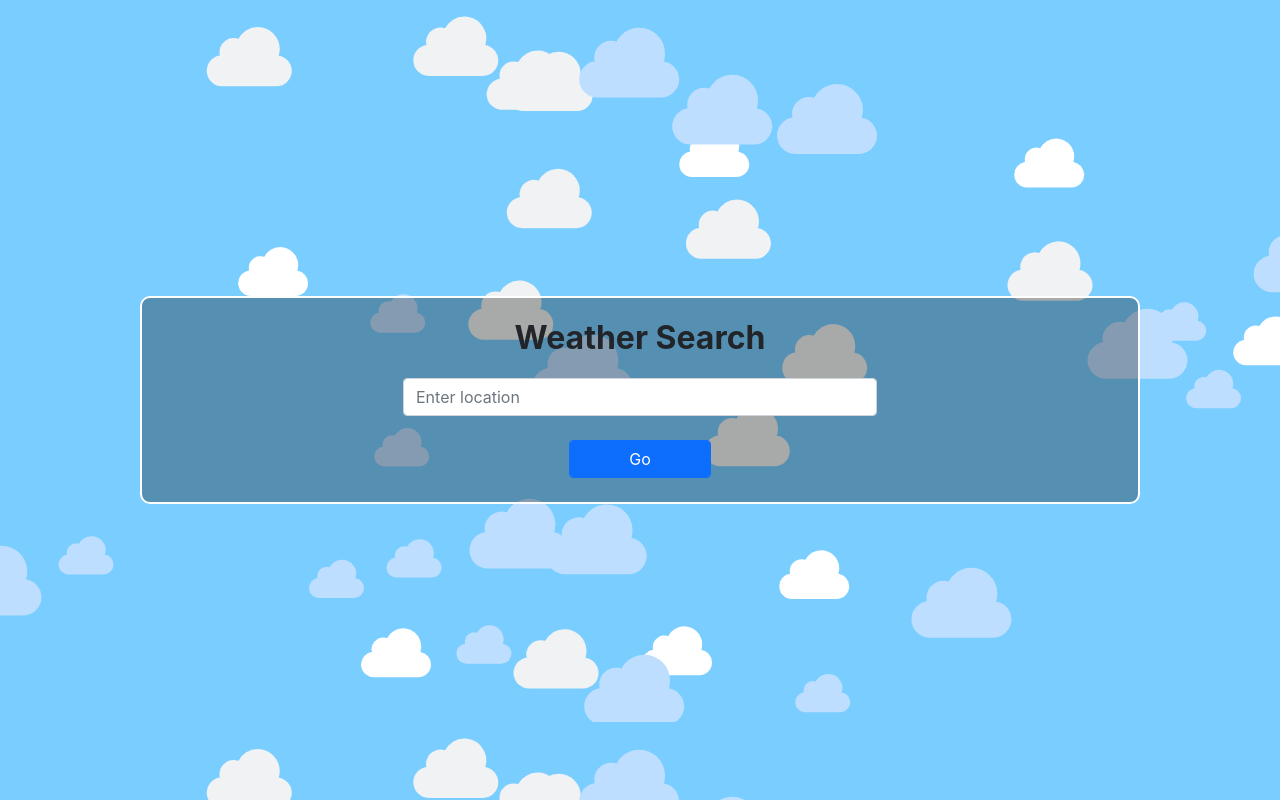
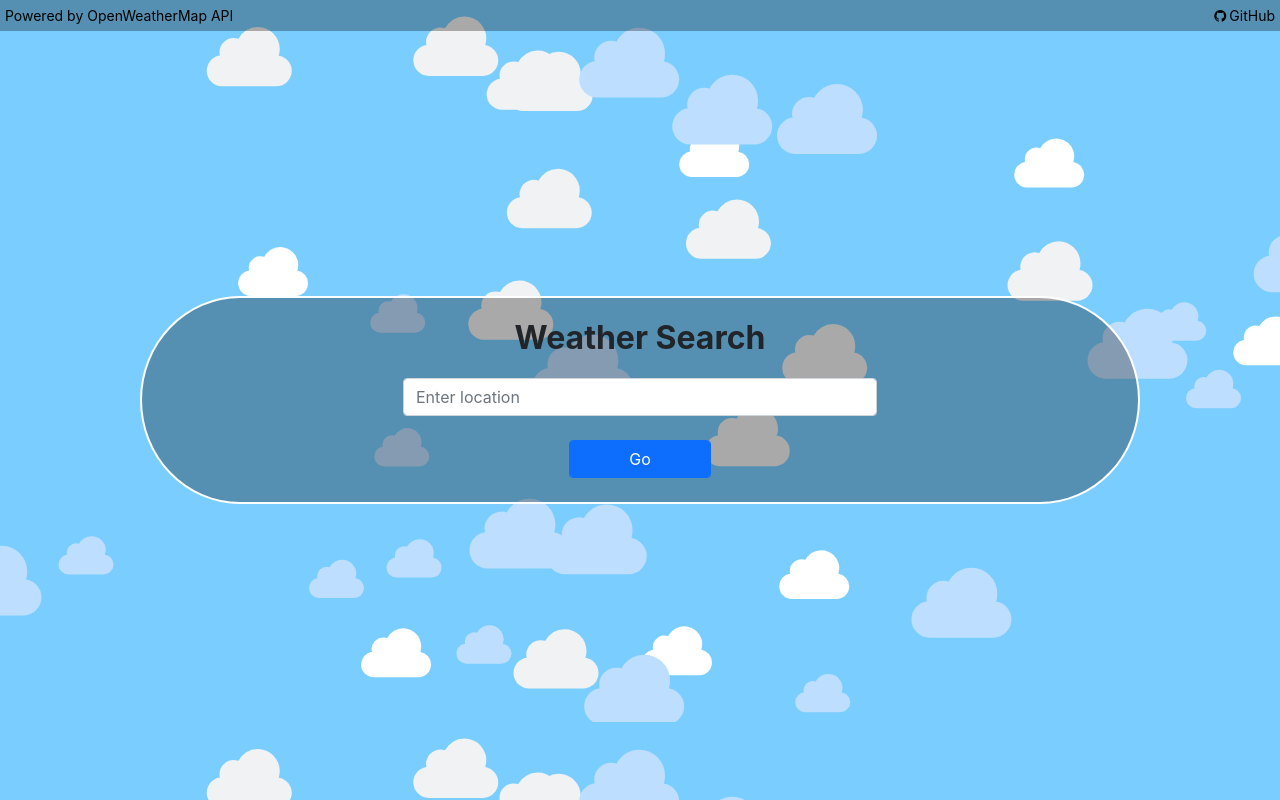
Before and after one commit to dvtuazon/weatherapp, a React (Create React App) app: page / in a window 1280 px wide. Built offline with nearby package versions, Linux system fonts and the light colour scheme.

Commit message:
error handling and loading

```diff
--- a/package.json
+++ b/package.json
@@ -7,7 +7,11 @@
     "@testing-library/react": "^12.1.2",
     "@testing-library/user-event": "^13.5.0",
     "bootstrap": "^5.1.3",
+    "font-awesome": "^4.7.0",
+    "moment": "^2.29.1",
+    "moment-timezone": "^0.5.34",
     "react": "^17.0.2",
+    "react-bootstrap": "^2.1.1",
     "react-dom": "^17.0.2",
     "react-redux": "^7.2.6",
     "react-router": "^6.2.1",
--- a/src/components/ErrorComponent.js
+++ b/src/components/ErrorComponent.js
@@ -1,15 +1,13 @@
 import React from 'react';
-import { useNavigate } from 'react-router-dom';
-import Search from './SearchComponent';
-import { Container, Row } from 'reactstrap';
+import { Link } from 'react-router-dom';
 
 function Error() {
     return(
-        <Container>
-            <Row>
-                <h1>Page Not Found</h1>
-            </Row>
-        </Container>
+        <div className='m-5'>
+            <h1>Page Not Found</h1>
+            <h2>The URL you requested does not exist.</h2>
+            <Link to='/' className='btn btn-danger mt-3'>↩ Back</Link>
+        </div>
     )
 }
 
--- /dev/null
+++ b/src/components/HeaderComponent.js
@@ -0,0 +1,13 @@
+import React from 'react';
+import { Navbar, NavLink } from 'react-bootstrap';
+
+function Header() {
+    return (
+        <Navbar className='navbar'>
+            <NavLink href='https://openweathermap.org/api' target='_blank' className='link'>Powered by OpenWeatherMap API</NavLink>
+            <NavLink href='https://github.com/dvtuazon/weatherapp' target='_blank' className='link ms-auto'><i className='fa fa-github fa-fw'></i>GitHub</NavLink>
+        </Navbar>
+    )
+}
+
+export default Header;
--- a/src/components/LoadingComponent.js
+++ /dev/null
@@ -1,12 +0,0 @@
-import React from 'react';
-
-const Loading = () => {
-    return (
-        <div className="col">
-            <i className="fa fa-spinner fa-pulse fa-3x fa-fw text-primary" />
-            <p>Loading...</p>
-        </div>
-    );
-};
-
-export default Loading;
--- a/src/components/MainComponent.js
+++ b/src/components/MainComponent.js
@@ -1,4 +1,5 @@
 import React, { useState } from 'react';
+import Header from './HeaderComponent';
 import Search from './SearchComponent';
 import Weather from './WeatherComponent';
 import Error from './ErrorComponent';
@@ -6,13 +7,17 @@ import { Routes, Route } from 'react-router-dom';
 
 
 function Main() {
+    const [search, setSearch] = useState('');
     const [location, setLocation] = useState('');
     return (
-        <Routes>
-            <Route path='/' element={<Search setLocation={setLocation} />} />
-            <Route path='/weather' element={<Weather location={location} />} />
-            <Route path='*' element={<Error />} />
-        </Routes>
+        <>
+            <Header />
+            <Routes>
+                <Route path='/' element={<Search search={search} setSearch={setSearch} setLocation={setLocation} />} />
+                <Route path='/weather' element={<Weather search={search} location={location} />} />
+                <Route path='*' element={<Error />} />
+            </Routes>
+        </>
     )
 }
 
--- a/src/components/SearchComponent.js
+++ b/src/components/SearchComponent.js
@@ -1,10 +1,8 @@
-import React, { useState } from 'react';
-import Weather from './WeatherComponent';
+import React from 'react';
 import { useNavigate } from 'react-router-dom';
 import { Container, Row, Col, Form, Input, Label } from 'reactstrap';
 
-function Search({ setLocation, setIsLoading }) {
-    const [search, setSearch] = useState('');
+function Search({ search, setSearch, setLocation }) {
     const navigate = useNavigate();
     const handleSubmit = e => {
         e.preventDefault();
@@ -13,8 +11,8 @@ function Search({ setLocation, setIsLoading }) {
         navigate('/weather');
     }
     return (
-        <div id='video-bg'>
-            <Container className='vertical-center'>
+        <>
+            <Container className='container-search vertical-center'>
                 <Form onSubmit={e => { handleSubmit(e) }}>
                     <Row className='justify-content-center'>
                         <Col xs={5} sm={8} lg={6}>
@@ -29,7 +27,7 @@ function Search({ setLocation, setIsLoading }) {
                     </Row>
                 </Form>
             </Container>
-        </div>
+        </>
     )
 }
 
--- a/src/components/WeatherComponent.js
+++ b/src/components/WeatherComponent.js
@@ -1,20 +1,25 @@
 import React, { useEffect, useState } from 'react';
-import { useNavigate, Link } from 'react-router-dom';
-import Loading from './LoadingComponent';
-import Error from './ErrorComponent';
-import { Container, Row } from 'reactstrap';
+import { Link } from 'react-router-dom';
+import moment from 'moment-timezone';
+import { Container, Row, Image, Spinner } from 'react-bootstrap';
 
-function Weather({ location }) {
+function Weather({ search, setSearch, location }) {
 
-    const [data, setData] = useState({});
+    const [loading, setLoading] = useState(false);
+    const [data, setData] = useState('');
     const [name, setName] = useState('');
+    const [country, setCountry] = useState('');
+    const [dt, setDt] = useState('');
     const [temp, setTemp] = useState('');
     const [icon, setIcon] = useState('');
+    const [humidity, setHumidity] = useState('');
+    const [wind, setWind] = useState('');
 
-    useEffect(() => {
     const key = process.env.REACT_APP_API_KEY;
     let url = `https://api.openweathermap.org/data/2.5/weather?q=${location}&units=imperial&appid=${key}`;
+
     const fetchWeather = () => {
+        setLoading(true);
         return fetch(url)
         .then(res => {
             if (!res.ok) throw new Error(res.statusText);
@@ -23,28 +28,76 @@ function Weather({ location }) {
         .then(data => {
             console.log(data.name);
             console.log(data);
-                // setData(data);
+            setData(data);
             setName(data.name);
+            setCountry(data.sys.country);
+            setDt(data.dt);
             setTemp(data.main.temp);
             setIcon(data.weather[0].icon);
+            setHumidity(data.main.humidity);
+            setWind(data.wind.speed);
+            setLoading(false);
         })
-            .catch(err => console.log(err))
+        .catch(err => {
+            console.log(err);
+            setLoading(false);
+        })
     }
+
+    useEffect(() => {
         fetchWeather();
     }, [])
 
-    if (data != "undefined") {
+    if (loading) {
         return (
-            <Container className='vertical-center'>
-                <Row>
-                    <h1>Right now in {name}...</h1>
+            <Spinner animation='border' role='status' className='center' />
+        )
+    } else if (search.toLowerCase() !== name.toLowerCase() || !data) {
+        return (
+            <div className='m-5'>
+                <h1>Invalid Location</h1>
+                <h2>Your requested location was not found.</h2>
+                <Link onClick={e => setSearch('')} to='/' className='btn btn-danger mt-3'>↩ Back</Link>
+            </div>
+        )
+    } else if (search.toLowerCase() === name.toLowerCase() && !loading) {
+        return (
+            <RenderWeather name={name} country={country} dt={dt} temp={temp} icon={icon} humidity={humidity} wind={wind} setSearch={setSearch} />
+        )
+    }
+}
+
+function RenderWeather({ name, country, dt, temp, icon, humidity, wind, setSearch }) {
+
+    return(
+        <>
+            <Container className='container-weather vertical-center'>
+                <Row className='pt-4'>
+                    <h3 className='text-center'>{moment(dt * 1000).format('llll')}</h3>
                 </Row>
                 <Row>
-                    <h1>Temperature: {temp} F&deg;</h1>
+                    <h3 className='text-center'>Right now in {name}, {country}</h3>
+                </Row>
+                <Row>
+                    <div className='text-center'>
+                        <Image src={`http://openweathermap.org/img/wn/${icon}@2x.png`} fluid/>
+                    </div>
+                </Row>
+                <Row>
+                    <h4 className='text-center'>Temperature: {Math.round(temp)} F&deg; / {Math.round((temp - 32) / 1.8)} C&deg;</h4>
+                </Row>
+                <Row>
+                    <h4 className='text-center'>Humidity: {humidity}%</h4>
+                </Row>
+                <Row className='pb-4'>
+                    <h4 className='text-center'>Wind Speed: {Math.round(wind * 2.237)} mph</h4>
+                </Row>
+                <Row>
+                    <Link onClick={e => setSearch('')} to='/' className='btn btn-primary mb-2 search'>Search another location!</Link>
                 </Row>
             </Container>
+        </>
     )
-    } else return <h1>undefined</h1>
 }
 
 export default Weather;
--- a/src/index.css
+++ b/src/index.css
@@ -21,8 +21,16 @@ code {
     monospace;
 }
 
-.container {
+.container-search {
   width: 1000px;
+  position: relative;
+  border-radius: 10% / 50%;
+  background-color: rgba(0, 0, 0, 0.3);
+  border: 2px solid white;
+}
+
+.container-weather {
+  width: 600px;
   position: relative;
   border-radius: 10px;
   background-color: rgba(0, 0, 0, 0.3);
@@ -37,20 +45,36 @@ code {
   transform: translate(-50%, -50%);
 }
 
+.center {
+  position: fixed;
+  top: 50%;
+  left: 50%;
+}
+
 .search-text {
   font-size: 2rem;
   font-weight: 700;
 }
 
-#video-bg {
-  position: fixed;
-  right: 0;
-  bottom: 0;
-  min-width: 100%;
-  min-height: 100%;
+.navbar {
+  padding: 0;
+  background-color: rgba(0, 0, 0, 0.3);
 }
 
-.btn:hover {
-  transform: translateY(-2px);
-  transition: .2s ease-in-out;
+.link {
+  padding: 5px;
+  font-size: 14px;
+  color: black;
 }
+
+.link:hover {
+  color: black;
+}
+
+.link:visited {
+  color: black;
+}
+
+.search {
+  border-radius: 0;
+}
--- a/src/index.js
+++ b/src/index.js
@@ -2,6 +2,7 @@ import React from 'react';
 import ReactDOM from 'react-dom';
 import { BrowserRouter, Routes, Route } from 'react-router-dom';
 import 'bootstrap/dist/css/bootstrap.css';
+import 'font-awesome/css/font-awesome.css';
 import './index.css';
 import App from './App';
 import reportWebVitals from './reportWebVitals';
```
Also changed, not shown: 1 other file (tests, documents, lock files or other folders). Lines whose indentation alone changed are shown as unchanged.
